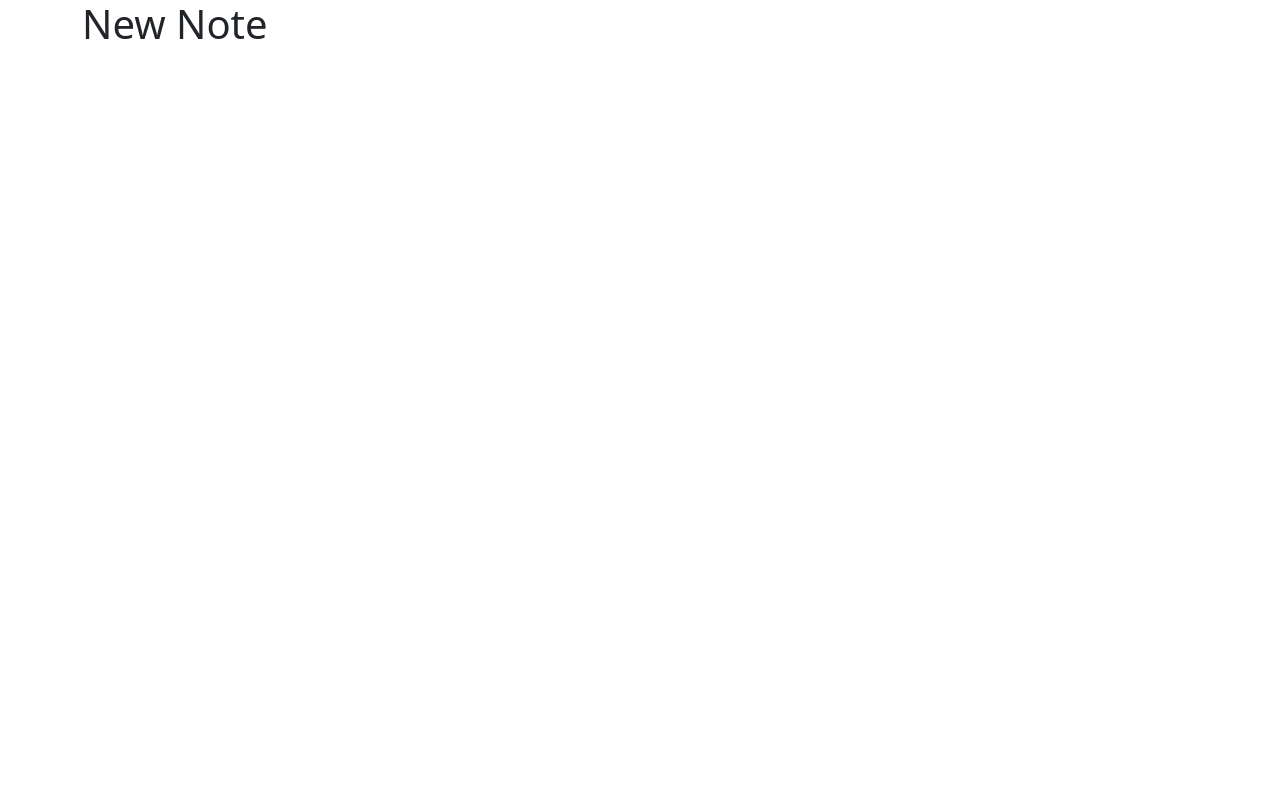
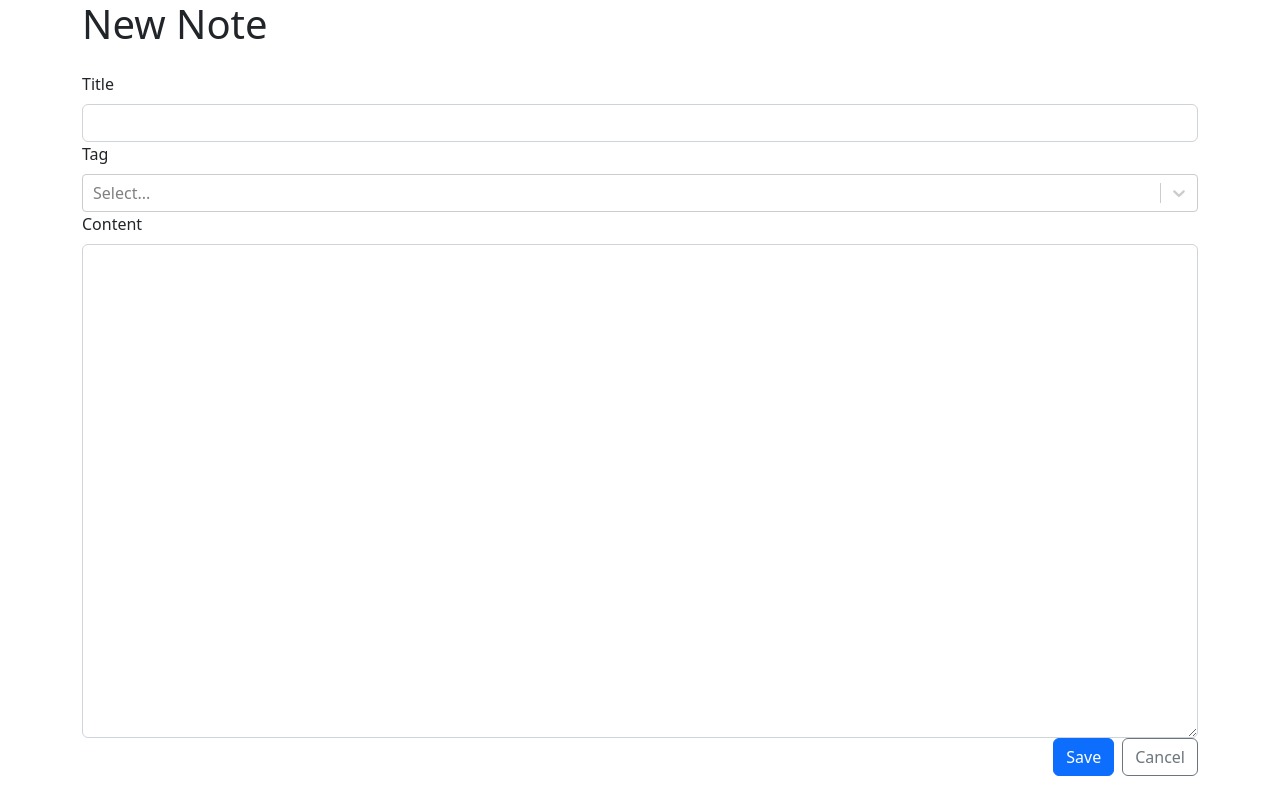
Before and after one commit to sswanyuu/Notes-Taking-App, a React (Vite) app: page /new in a window 1280 px wide. Built offline with nearby package versions, Linux system fonts and the light colour scheme.

Commit message:
feat: add the new form UI

```diff
--- a/package.json
+++ b/package.json
@@ -13,7 +13,8 @@
     "react": "^18.2.0",
     "react-bootstrap": "^2.7.2",
     "react-dom": "^18.2.0",
-    "react-router-dom": "^6.10.0"
+    "react-router-dom": "^6.10.0",
+    "react-select": "^5.7.2"
   },
   "devDependencies": {
     "@types/react": "^18.0.28",
--- a/src/NewNote.tsx
+++ b/src/NewNote.tsx
@@ -1,3 +1,9 @@
+import { NoteForm } from "./NoteForm";
 export function NewNote() {
-  return <h1>New Note</h1>;
+  return (
+    <>
+      <h1 className="mb-4">New Note</h1>
+      <NoteForm />
+    </>
+  );
 }
--- /dev/null
+++ b/src/NoteForm.tsx
@@ -0,0 +1,41 @@
+import { Form, Stack, Row, Col, Button } from "react-bootstrap";
+import { Link } from "react-router-dom";
+import CreatableReactSelect from "react-select/creatable";
+export function NoteForm() {
+  return (
+    <Form>
+      <Stack gap={4}>
+        <Row>
+          <Col>
+            <Form.Group controlId="title">
+              <Form.Label>Title</Form.Label>
+              <Form.Control required />
+            </Form.Group>
+            <Form.Group controlId="tags">
+              <Form.Label>Tag</Form.Label>
+              <CreatableReactSelect isMulti />
+            </Form.Group>
+            <Form.Group controlId="markDown">
+              <Form.Label>Content</Form.Label>
+              <Form.Control required as="textarea" rows={20} />
+            </Form.Group>
+            <Stack
+              direction="horizontal"
+              gap={2}
+              className="justify-content-end"
+            >
+              <Button variant="primary" type="submit">
+                Save
+              </Button>
+              <Link to="..">
+                <Button variant="outline-secondary" type="reset">
+                  Cancel
+                </Button>
+              </Link>
+            </Stack>
+          </Col>
+        </Row>
+      </Stack>
+    </Form>
+  );
+}
```
Also changed, not shown: 1 other file (tests, documents, lock files or other folders).
